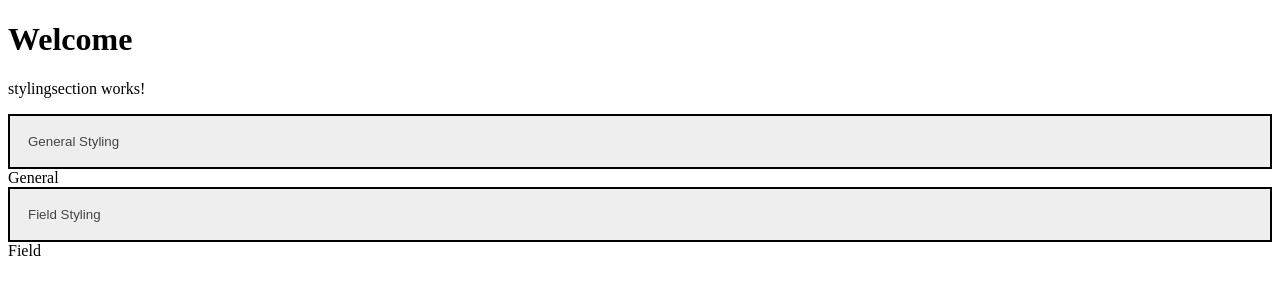
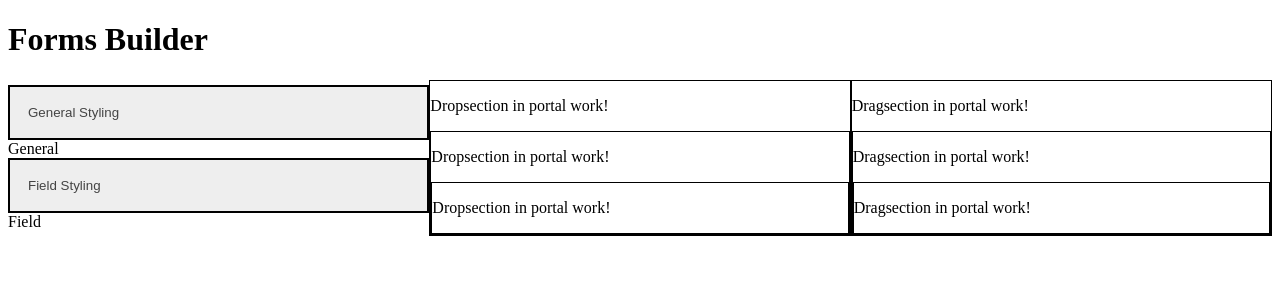
Before and after one commit to InspirationAndMotivation/forms-builder, an Angular app: page / in a window 1280 px wide. Shown: the top 300 px of the page. Built offline with nearby package versions, Linux system fonts and the light colour scheme.

Commit message:
Created three portal templates for every section

```diff
--- a/src/app/app.component.html
+++ b/src/app/app.component.html
@@ -1,7 +1,7 @@
-<h1>Welcome</h1>
+<h1>Forms Builder</h1>
 
 <div class="wrapper">
-  <app-stylingsection></app-stylingsection>
-  <app-dropsection></app-dropsection>
-  <app-dragsection></app-dragsection>
+  <app-stylingsection class="section"></app-stylingsection>
+  <app-dropsection class="section"></app-dropsection>
+  <app-dragsection class="section"></app-dragsection>
 </div>
--- a/src/app/app.component.scss
+++ b/src/app/app.component.scss
@@ -1,3 +1,14 @@
 .portal {
   border: black 2px solid;
 }
+
+.wrapper {
+  display: flex;
+  align-items: center;
+  justify-content: center;
+
+  .section {
+    width: 100%;
+    height: 100%;
+  }
+}
--- a/src/app/app.component.ts
+++ b/src/app/app.component.ts
@@ -1,9 +1,4 @@
-import { Component,
-          ViewChild,
-          ViewContainerRef,
-          ElementRef
-} from '@angular/core';
-import { ComponentPortal } from '@angular/cdk/portal';
+import { Component } from '@angular/core';
 
 @Component({
   selector: 'app-root',
@@ -12,15 +7,4 @@ import { ComponentPortal } from '@angular/cdk/portal';
 })
 export class AppComponent {
   title = 'angular-application';
-
-  @ViewChild('container',  {read: ViewContainerRef, static: false}) container;
-  sectionContent;
-
-  constructor(private element: ElementRef) {
-
-  }
-
-  ngAfterViewInit(): void {
-    this.sectionContent = new ComponentPortal(this.container);
-  }
 }
--- a/src/app/app.module.ts
+++ b/src/app/app.module.ts
@@ -10,6 +10,11 @@ import { DragsectionComponent } from './dragsection/dragsection.component';
 import { DropsectionComponent } from './dropsection/dropsection.component';
 
 @NgModule({
+  entryComponents: [
+    StylingsectionComponent,
+    DragsectionComponent,
+    DropsectionComponent
+  ],
   declarations: [
     AppComponent,
     StylingsectionComponent,
--- a/src/app/dragsection/dragsection.component.html
+++ b/src/app/dragsection/dragsection.component.html
@@ -1,5 +1,5 @@
 <div class="drag-section-portal">
-  <ng-template [cdkPortalOutlet]="sectionContent">
-    <p>Dragsection work!</p>
-  </ng-template>
+  <ng-container #container>
+    <p>Dragsection in portal work!</p>
+  </ng-container>
 </div>
--- a/src/app/dragsection/dragsection.component.scss
+++ b/src/app/dragsection/dragsection.component.scss
@@ -0,0 +1,3 @@
+.drag-section-portal {
+  border: black 1.5px solid;
+}
--- a/src/app/dragsection/dragsection.component.ts
+++ b/src/app/dragsection/dragsection.component.ts
@@ -1,19 +1,26 @@
-import { Component, OnInit } from '@angular/core';
-import {Observable} from "rxjs";
-import {TemplatePortal} from "@angular/cdk/portal";
+import {
+  AfterViewInit,
+  Component,
+  ComponentFactoryResolver,
+  ViewChild, ViewContainerRef
+} from '@angular/core';
 
 @Component({
   selector: 'app-dragsection',
   templateUrl: './dragsection.component.html',
   styleUrls: ['./dragsection.component.scss']
 })
-export class DragsectionComponent implements OnInit {
+export class DragsectionComponent implements AfterViewInit {
 
-  //portal$: Observable<TemplatePortal>;
+  @ViewChild('container',  {read: ViewContainerRef})
+  container!: ViewContainerRef;
 
-  constructor() { }
+  constructor(private cfr: ComponentFactoryResolver) {
 
-  ngOnInit(): void {
   }
 
+  ngAfterViewInit(): void {
+    const factory = this.cfr.resolveComponentFactory(DragsectionComponent);
+    this.container.createComponent(factory);
+  }
 }
--- a/src/app/dropsection/dropsection.component.html
+++ b/src/app/dropsection/dropsection.component.html
@@ -1 +1,5 @@
-<p *cdkPortal>dropsection works!</p>
+<div class="drop-section-portal">
+  <ng-container #container>
+    <p>Dropsection in portal work!</p>
+  </ng-container>
+</div>
--- a/src/app/dropsection/dropsection.component.scss
+++ b/src/app/dropsection/dropsection.component.scss
@@ -0,0 +1,3 @@
+.drop-section-portal {
+  border: black 1.5px solid;
+}
--- a/src/app/dropsection/dropsection.component.ts
+++ b/src/app/dropsection/dropsection.component.ts
@@ -1,15 +1,21 @@
-import { Component, OnInit } from '@angular/core';
+import {AfterViewInit, Component, ComponentFactoryResolver, ViewChild, ViewContainerRef} from '@angular/core';
 
 @Component({
   selector: 'app-dropsection',
   templateUrl: './dropsection.component.html',
   styleUrls: ['./dropsection.component.scss']
 })
-export class DropsectionComponent implements OnInit {
+export class DropsectionComponent implements AfterViewInit {
 
-  constructor() { }
+  @ViewChild('container',  {read: ViewContainerRef})
+  container!: ViewContainerRef;
 
-  ngOnInit(): void {
+  constructor(private cfr: ComponentFactoryResolver) {
+
   }
 
+  ngAfterViewInit(): void {
+    const factory = this.cfr.resolveComponentFactory(DropsectionComponent);
+    this.container.createComponent(factory);
+  }
 }
--- a/src/app/stylingsection/stylingsection.component.html
+++ b/src/app/stylingsection/stylingsection.component.html
@@ -1,4 +1,3 @@
-<p>stylingsection works!</p>
 <button class="accordion">General Styling</button>
 <div class = "panel">General</div>
 
```
